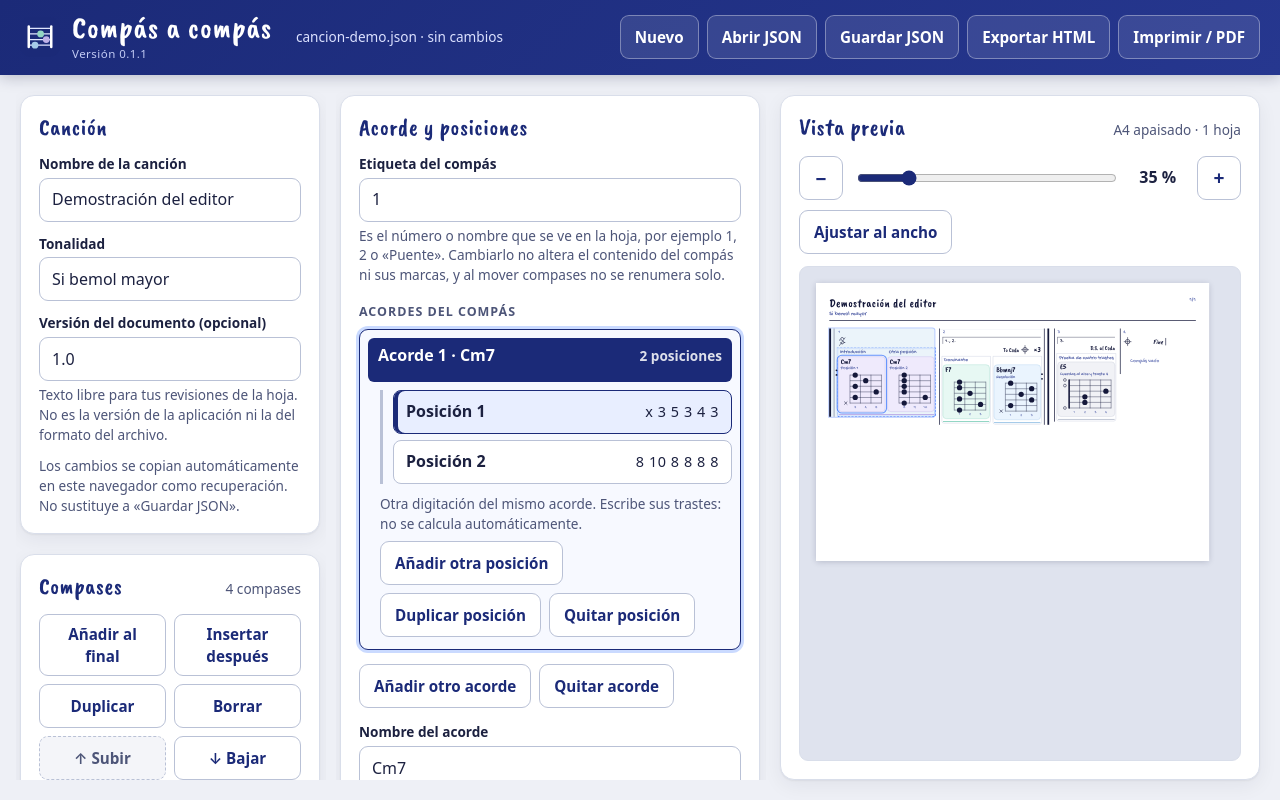
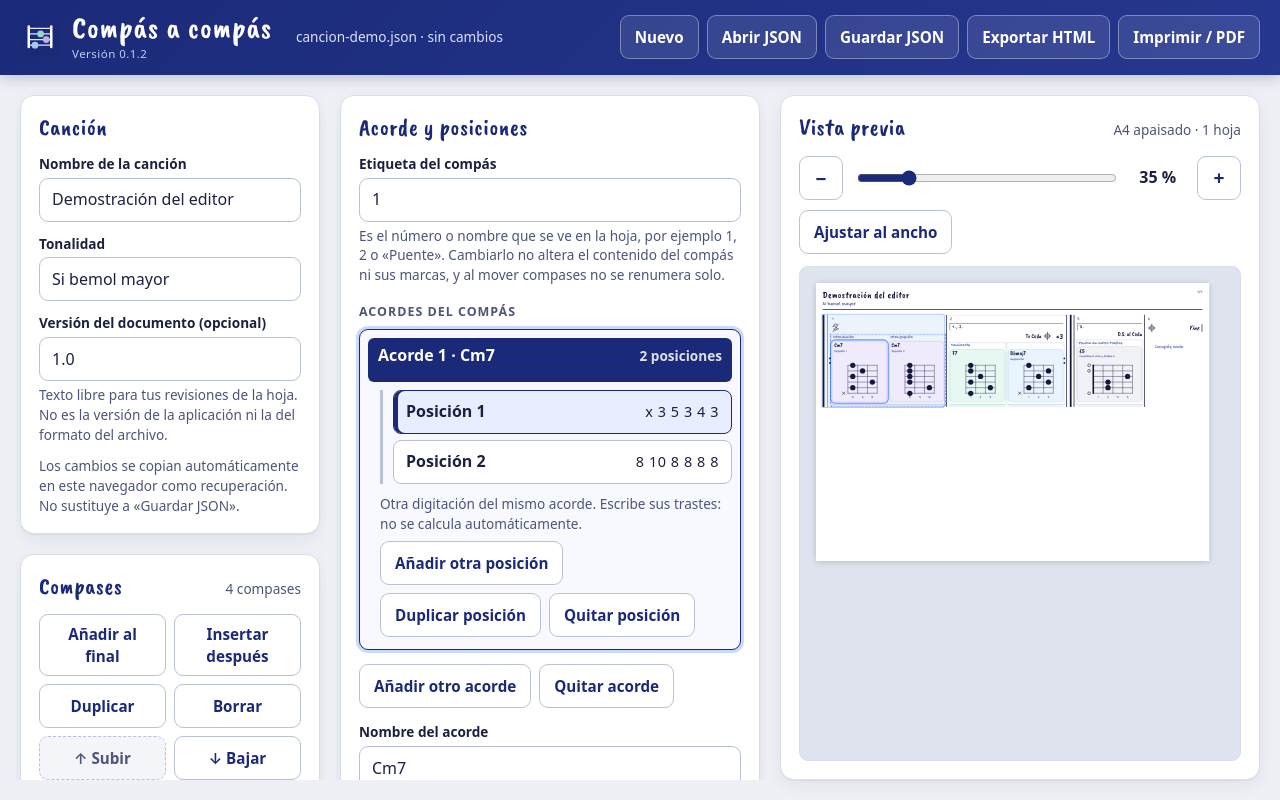
Before and after one commit to a01653/Compas-a-compas, a website with bundled scripts: page index.html in a window 1280 px wide. Built offline with nearby package versions, Linux system fonts and the light colour scheme.

Commit message:
fix: compactar hojas y distribuir tarjetas como la plantilla

```diff
--- a/index.html
+++ b/index.html
@@ -21,7 +21,7 @@
       <img class="brand-icon" src="assets/icon.svg" alt="" width="40" height="40">
       <div class="brand-text">
         <h1>Compás a compás</h1>
-        <span class="brand-version">Versión 0.1.1</span>
+        <span class="brand-version">Versión 0.1.2</span>
       </div>
     </div>
 
--- a/package.json
+++ b/package.json
@@ -1,6 +1,6 @@
 {
   "name": "compas-a-compas",
-  "version": "0.1.1",
+  "version": "0.1.2",
   "private": true,
   "type": "module",
   "description": "Editor local de hojas de acordes de guitarra por compases.",
--- a/src/geometry/fretboard.js
+++ b/src/geometry/fretboard.js
@@ -1,13 +1,13 @@
 /** Geometría del mástil horizontal. Pura: solo calcula posiciones a partir de las notas. */
 
 export const GEOM = {
-  cell: 30,       // ancho de un traste
+  cell: 28,       // ancho de un traste
   gap: 16,        // separación entre cuerdas
-  zone: 26,       // zona exterior para cuerdas al aire y mudas
+  zone: 22,      // zona exterior para cuerdas al aire y mudas
   padTop: 10,
   padBottom: 18,  // números de traste
   minFrets: 3,
-  maxFrets: 32,   // capacidad legible de UNA fila A4 (1123 - 64 márgenes - 48 barra/relleno - 30 zone+4) / 30 = 32 trastes
+  maxFrets: 32,   // capacidad legible de UNA fila A4 (1123 - 38 márgenes - 48 barra/relleno - 26 zone+4) / 28 = 36 trastes; se mantiene 32 con holgura
 };
 
 const isFret = (f) => Number.isInteger(f) && f >= 0;
--- a/src/layout/spec.js
+++ b/src/layout/spec.js
@@ -5,13 +5,13 @@
 
 export const MM_PX = 96 / 25.4;
 
-/** A4 apaisado con márgenes explícitos. El área útil es 277 × 190 mm. */
-export const PAGE = { widthMm: 297, heightMm: 210, marginMm: 10 };
+/** A4 apaisado con márgenes explícitos. El área útil es 287 × 200 mm. */
+export const PAGE = { widthMm: 297, heightMm: 210, marginMm: 5 };
 
 export const PAGE_PX = { width: PAGE.widthMm * MM_PX, height: PAGE.heightMm * MM_PX };
 
 /** Separaciones en píxeles CSS: entre compases de una fila, entre filas y entre la cabecera y la primera fila. */
-export const GAPS = { column: 14, row: 30, header: 22 };
+export const GAPS = { column: 6, row: 18, header: 14 };
 
 /** Margen que se resta al área útil al repartir, para que una diferencia de subpíxel no desborde una fila. */
 export const SAFETY_PX = 1;
--- a/src/render/sheet.js
+++ b/src/render/sheet.js
@@ -34,7 +34,7 @@ function eventNode(ctx, group, measureId, onSelect) {
   const cls = ['evento', group.cutBefore ? 'corta-ini' : '', group.cutAfter ? 'corta-fin' : ''].filter(Boolean).join(' ');
   return h('div', {
     class: cls,
-    style: familyStyle(event.family),
+    style: `${familyStyle(event.family)};flex-grow:${Math.max(1, group.atoms.length)}`,
     role: 'group',
     'aria-label': `Acorde ${event.chordName || 'sin nombre'}`,
     'data-event-id': event.id,
@@ -56,6 +56,7 @@ export function fragmentNode(ctx, unitIndex, from, to, { onSelect } = {}) {
 
   return h('div', {
     class: ['compas', isFirst ? '' : 'compas-cont', ...parts.classes].filter(Boolean).join(' '),
+    style: `flex-grow:${Math.max(1, to - from)}`,
     'data-measure-id': unit.measureId,
     onclick: onSelect ? () => onSelect({ measureId: unit.measureId }) : null,
   },
--- a/src/ui/exporter.js
+++ b/src/ui/exporter.js
@@ -13,7 +13,7 @@ const ASSET_URLS = ['../../references/fonts.css', '../../styles/tokens.css', '..
 const PRINT_TIPS = [
   'Destino: «Guardar como PDF» (o tu impresora).',
   'Tamaño de papel: A4. Orientación: horizontal.',
-  'Márgenes: «Ninguno» (la hoja ya incluye sus propios márgenes de 10 mm).',
+  'Márgenes: «Ninguno» (la hoja ya incluye sus propios márgenes de 5 mm).',
   'Desactiva «Encabezados y pies de página»: el navegador añadiría fecha, dirección y su propia numeración, y la hoja ya lleva la suya.',
   'Activa «Gráficos de fondo» si el navegador lo ofrece, para conservar los colores de las tarjetas.',
 ];
--- a/styles/sheet.css
+++ b/styles/sheet.css
@@ -11,7 +11,7 @@
   box-sizing: border-box;
   width: var(--hoja-w, 297mm);
   height: var(--hoja-h, 210mm);
-  padding: var(--hoja-margen, 10mm);
+  padding: var(--hoja-margen, 5mm);
   overflow: hidden;
   background: #fff;
   color: var(--ink);
@@ -27,23 +27,23 @@
   align-items: flex-start;
   justify-content: space-between;
   gap: 24px;
-  padding-bottom: 8px;
+  padding-bottom: 6px;
   border-bottom: 2px solid var(--ink-deep);
 }
 .hoja-titulos { flex: 1 1 auto; min-width: 0; }
 .hoja-titulo {
-  font: 34px/1.1 var(--f-marker);
+  font: 27px/1.1 var(--f-marker);
   letter-spacing: 1px;
   color: var(--ink-deep);
   overflow-wrap: anywhere;
 }
-.hoja-tono { margin-top: 2px; font: 17px/1.2 var(--f-hand); color: var(--ink-soft); overflow-wrap: anywhere; }
-.hoja-pagina { flex: none; min-width: 6em; text-align: right; font: 18px/1 var(--f-hand); color: var(--ink-mute); white-space: nowrap; }
+.hoja-tono { margin-top: 2px; font: 15px/1.2 var(--f-hand); color: var(--ink-soft); overflow-wrap: anywhere; }
+.hoja-pagina { flex: none; min-width: 6em; text-align: right; font: 14px/1 var(--f-hand); color: var(--ink-mute); white-space: nowrap; }
 
 /* Las filas las decide el reparto (paginate.js); el navegador no vuelve a ajustarlas. */
-.hoja-cuerpo { margin-top: var(--cab-gap, 22px); }
-.fila { display: flex; flex-wrap: nowrap; align-items: flex-start; gap: var(--col-gap, 14px); }
-.fila + .fila { margin-top: var(--fila-gap, 30px); }
+.hoja-cuerpo { margin-top: var(--cab-gap, 14px); }
+.fila { display: flex; flex-wrap: nowrap; align-items: stretch; gap: var(--col-gap, 6px); }
+.fila + .fila { margin-top: var(--fila-gap, 18px); }
 
 /* Caja fuera de pantalla donde se miden cabecera y fragmentos con los mismos estilos. */
 .hoja-medida { position: absolute; left: -30000px; top: 0; visibility: hidden; pointer-events: none; }
@@ -97,20 +97,22 @@
 
 .compas-vacio { padding: 26px 20px; font: 15px/1 var(--f-hand); color: var(--ink-mute); white-space: nowrap; }
 
-.eventos { display: flex; flex-wrap: nowrap; align-items: flex-start; gap: 12px; }
-.evento, .tarjeta-col { flex: none; }
+.eventos { flex: 1; display: flex; flex-wrap: nowrap; align-items: stretch; gap: 8px; }
+.evento { flex: none; }
+.tarjeta-col { flex: 1 0 auto; }
 
 /* Voicings de un mismo acorde: se agrupan bajo una barra de la familia, sin añadir duración.
    Si el acorde sigue en otra fila u hoja, el lado cortado se marca con un trazo de puntos. */
-.evento { display: flex; flex-wrap: nowrap; align-items: flex-start; gap: 6px; padding-bottom: 6px; border-bottom: 4px solid var(--fam-bd, #c3c9d6); border-radius: 0 0 4px 4px; }
+.evento { display: flex; flex-wrap: nowrap; align-items: stretch; gap: 6px; padding-bottom: 6px; border-bottom: 4px solid var(--fam-bd, #c3c9d6); border-radius: 0 0 4px 4px; }
 .evento.corta-ini { padding-left: 4px; border-left: 3px dotted var(--fam-bd, #c3c9d6); }
 .evento.corta-fin { padding-right: 4px; border-right: 3px dotted var(--fam-bd, #c3c9d6); }
 
-.tarjeta-col { display: flex; flex-direction: column; gap: 3px; }
+.tarjeta-col { display: flex; flex-direction: column; gap: 2px; }
 /* El título, el nombre y el texto interior toman el ancho del mástil y ajustan línea: nunca ensanchan la tarjeta. */
-.t-titulo { width: 0; min-width: 100%; min-height: 18px; padding-left: 4px; font: 15px/1.2 var(--f-hand); color: var(--ink-soft); overflow-wrap: anywhere; }
+.t-titulo { width: 0; min-width: 100%; min-height: 14px; padding-left: 4px; font: 12px/1.15 var(--f-hand); color: var(--ink-soft); overflow-wrap: anywhere; }
 
 .tarjeta {
+  flex: 1;
   display: flex;
   flex-direction: column;
   padding: 3px 6px 6px;
@@ -119,11 +121,11 @@
   background: var(--fam-bg, #f1f2f6);
 }
 .tarjeta.pendiente { border-style: dashed; justify-content: center; min-width: 120px; min-height: 90px; }
-.t-cab { display: flex; flex-direction: column; gap: 1px; width: 0; min-width: 100%; min-height: 36px; }
-.t-nom { font: 21px/1.1 var(--f-marker); color: var(--ink-deep); overflow-wrap: anywhere; }
-.t-txt { min-height: 14px; font: 13px/1.1 var(--f-hand); color: var(--ink-soft); overflow-wrap: anywhere; }
+.t-cab { display: flex; flex-direction: column; gap: 1px; width: 0; min-width: 100%; min-height: 30px; }
+.t-nom { font: 17px/1.1 var(--f-marker); color: var(--ink-deep); overflow-wrap: anywhere; }
+.t-txt { min-height: 12px; font: 9.5px/1.15 var(--f-hand); color: var(--ink-soft); overflow-wrap: anywhere; }
 .t-pend { font: 14px/1.2 var(--f-hand); color: var(--ink-mute); }
-.mastil { display: block; overflow: visible; }
+.mastil { display: block; overflow: visible; margin-top: auto; align-self: center; }
 /* La leyenda no ensancha la tarjeta: toma el ancho del mástil y ajusta el texto. */
 .t-leyenda { width: 0; min-width: 100%; margin: 4px 0 0; padding: 0; list-style: none; font: 11px/1.2 var(--f-hand); color: var(--ink-soft); overflow-wrap: anywhere; }
 .mastil-aviso { box-sizing: border-box; max-width: 210px; min-height: 86px; padding: 8px; border: 1.5px dashed #b3261e; border-radius: 6px; font: 13px/1.25 var(--f-hand); color: #7a1f1a; background: #fff8f7; overflow-wrap: anywhere; }
```
Also changed, not shown: docs/DISENO.md (+1 -1 lines), docs/ESTADO.md (+3 -1 lines), tests/geometry.test.js (+1 -2 lines), tests/layout-misc.test.js (+2 -2 lines), CHANGELOG.md, README.md.
